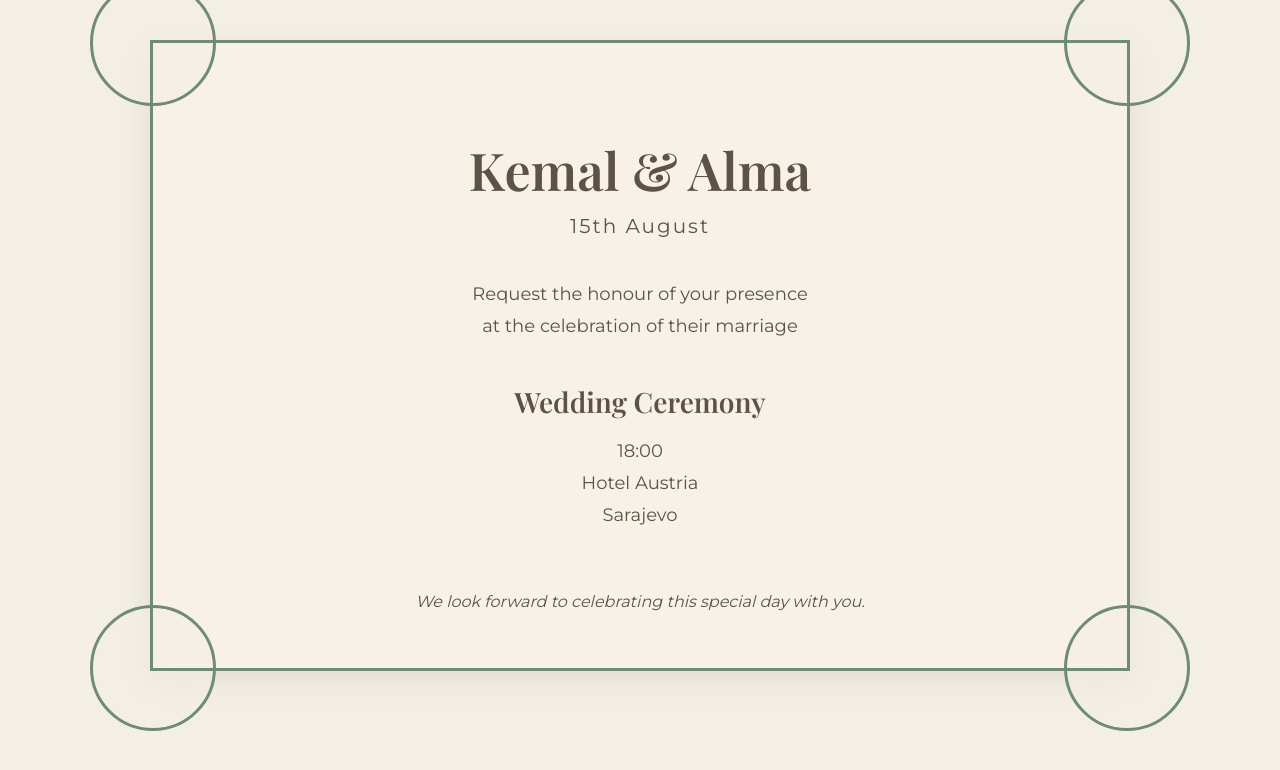
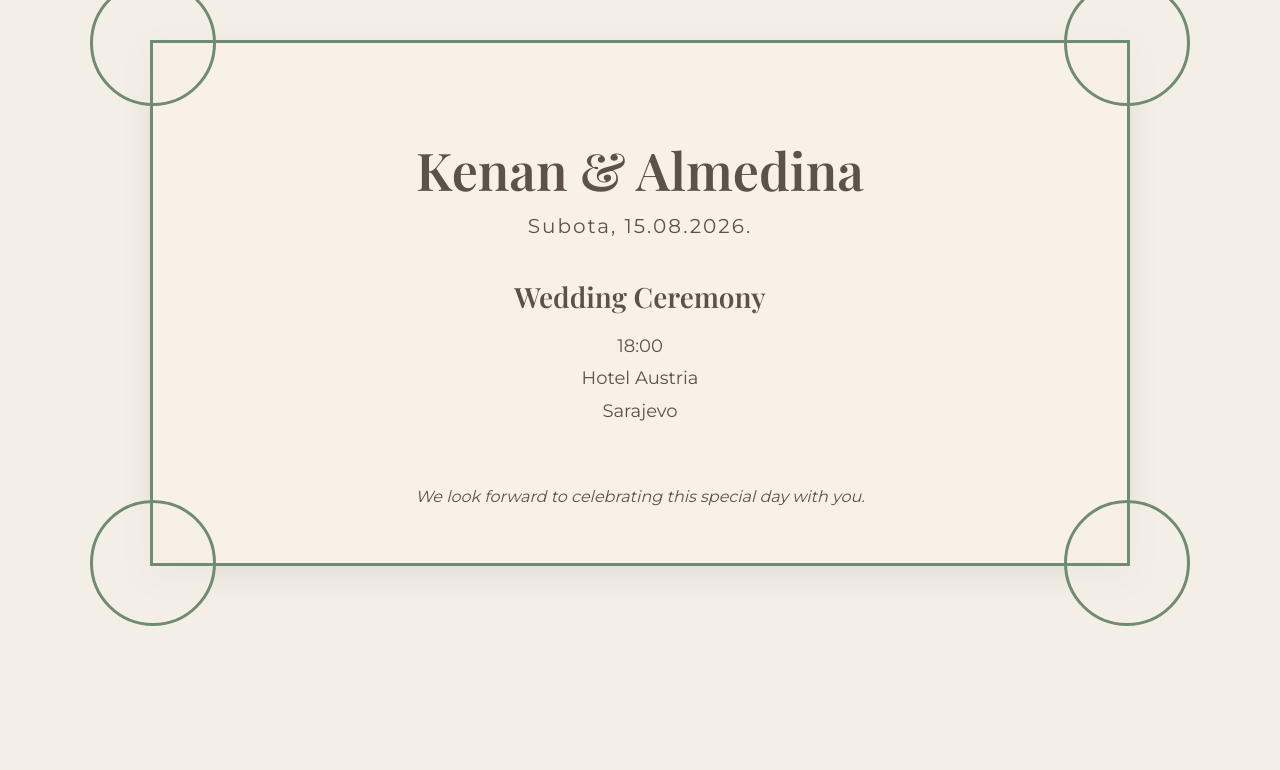
Before and after one commit to Kennen99/wd-repo, a plain HTML site: page index.html in a window 1280 px wide. Drawn offline with nearby package versions, Linux system fonts and the light colour scheme.

Commit message:
Update index.html

```diff
--- a/index.html
+++ b/index.html
@@ -114,12 +114,14 @@ h2 {
     <div class="flower bottom-right"></div>
 
     <center>
-        <h1>Kemal & Alma</h1>
-        <div class="date">15th August</div>
-        <div class="details">
-            Request the honour of your presence<br>
-            at the celebration of their marriage
-        </div>
+        <h1>Kenan & Almedina</h1>
+        <div class="date">Subota, 15.08.2026.</div>
+        <!--
+            <div class="details">
+                Request the honour of your presence<br>
+                at the celebration of their marriage
+            </div>
+        -->
 
         <div class="section">
             <h2>Wedding Ceremony</h2>
```
